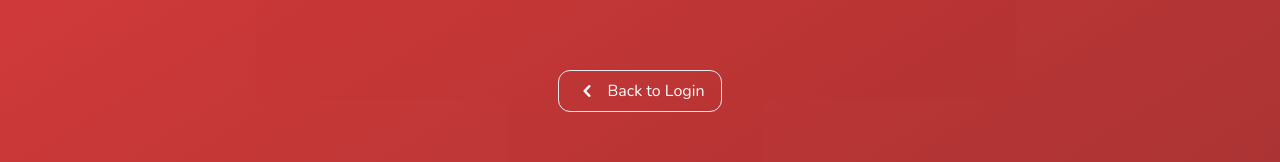
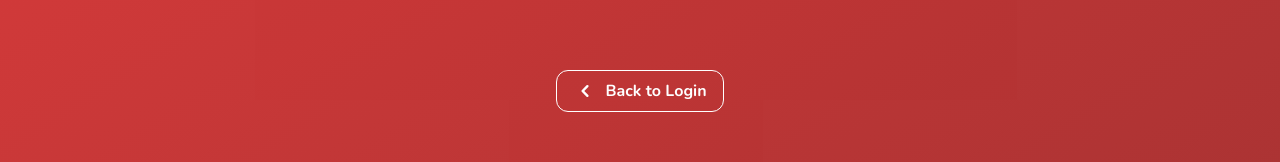
Before and after one commit to IsaiahByDayah/reactjam-fall2024, a React (Vite) app: page /login/new-user in a window 1280 px wide. Shown: the part 409-571 px from the top of the page. Built offline with nearby package versions, Linux system fonts and the light colour scheme.

Commit message:
chore: setup btn styles

```diff
--- a/src/routes/main.css
+++ b/src/routes/main.css
@@ -35,6 +35,18 @@
 
 @layer components {
   .btn {
-    @apply rounded-xl border px-4 py-2 text-current hover:bg-[color-mix(in_srgb,_transparent,_currentColor_10%)];
+    @apply rounded-xl border border-current bg-transparent px-4 py-2 font-bold text-current hover:bg-[color-mix(in_srgb,_transparent,_currentColor_10%)] disabled:cursor-not-allowed disabled:text-[color-mix(in_srgb,_transparent,_currentColor_50%)] disabled:hover:bg-transparent;
+  }
+
+  .btn-contained {
+    @apply border-none bg-[var(--btn-color-contrast)] text-[var(--btn-color)] shadow-md [--btn-color-contrast:white] [--btn-color:black] hover:bg-[color-mix(in_srgb,_var(--btn-color-contrast),_var(--btn-color)_10%)] disabled:bg-[color-mix(in_srgb,_transparent,_currentColor_50%)] disabled:hover:bg-[color-mix(in_srgb,_transparent,_currentColor_50%)];
+  }
+
+  .btn-contained-invert {
+    @apply bg-[var(--btn-color)] text-[var(--btn-color-contrast)] hover:bg-[color-mix(in_srgb,_var(--btn-color),_var(--btn-color-contrast)_10%)];
+  }
+
+  .btn-icon {
+    @apply flex items-center justify-center p-2;
   }
 }
```
